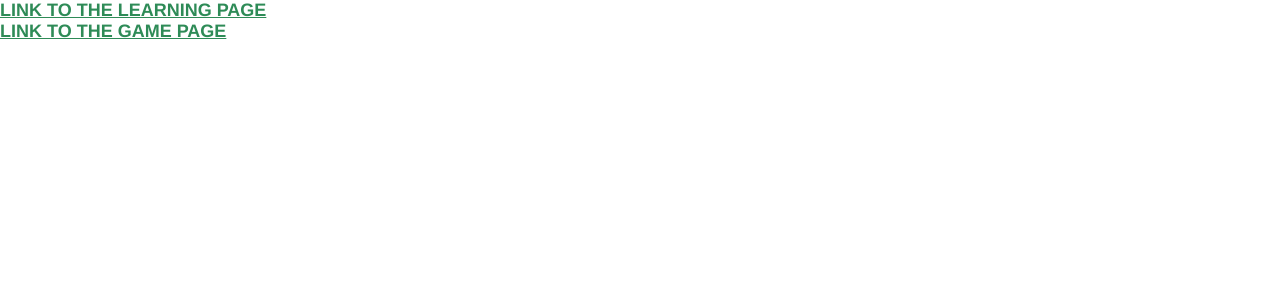
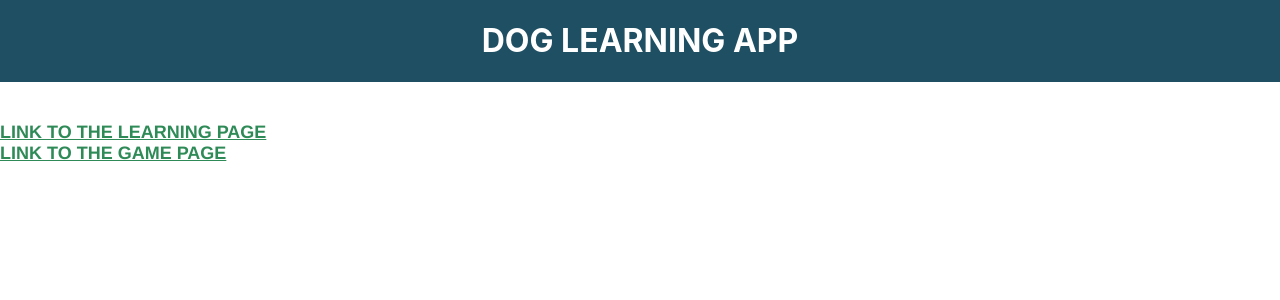
Before and after one commit to robertlangereis/dog-game-project, a React (Create React App) app: page / in a window 1280 px wide. Shown: the top 300 px of the page. Built offline with nearby package versions, Linux system fonts and the light colour scheme; no server answers.

Commit message:
add some css changes

```diff
--- a/src/App.css
+++ b/src/App.css
@@ -4,13 +4,14 @@ html{
 }
 
 body{
+  margin: 0;
   width: 100%;
   height: 100%;
   background-color: white;
 }
 
 .App, .main {
-  position:absolute;
+  /* position:absolute; */
   top:0;
   bottom:0;
   left:0;
--- a/src/components/DogGame/DogGame.css
+++ b/src/components/DogGame/DogGame.css
@@ -4,16 +4,6 @@
 
 header{
   height: 7em;
-}
-
-#home {
-  position: absolute;
-  left: 10px;
-}
-
-h1 {
-  display: block;
-  text-align: center;
 }
 
 .winner-img{
@@ -35,7 +25,7 @@ h1 {
 button {
   color: white;
   font-weight: bold;
-  background-color: rgb(44, 90, 150);
+  background-color: rgb(45, 90, 150);
   height: 5em;
   width: 15em;
   border-radius: 1em;
--- a/src/components/DogGame/DogGame.js
+++ b/src/components/DogGame/DogGame.js
@@ -2,7 +2,9 @@ import React, { Component } from 'react'
 import { Link } from 'react-router-dom'
 import './DogGame.css'
 import home from '../../img/baum-haus.png'
+import list from '../../img/happy-dog.png'
 import {rightAnswer, wrongAnswer, nextQuestion} from '../../actions/gameOneActions'
+
 
 export default class DogGame extends Component {
 
@@ -34,9 +36,11 @@ export default class DogGame extends Component {
         const newArray = array.sort((a, b) => 0.5 - Math.random())
         return (
             <div className='dog-game'>
-                <header>
+                <header
+                className="navigation">
+                    <Link to="/dog-list" className="link"><img id="list" src={list} alt="list" /></Link>
+                    <h1> Dog Game </h1>
                     <Link to="/"><img id="home" src={home} alt="home" /></Link>
-                    <h1> Dog Game</h1>
                 </header>
 
                 <main>
--- a/src/components/DogListPage/DogList/DogsList.js
+++ b/src/components/DogListPage/DogList/DogsList.js
@@ -1,6 +1,8 @@
 import React, { Component } from 'react'
 import { Link } from 'react-router-dom'
 import './DogsList.css'
+import home from '../../../img/baum-haus.png'
+import list from '../../../img/happy-dog.png'
 
 export default class DogsList extends Component {
   renderDogBreed(breed) {
@@ -11,10 +13,13 @@ export default class DogsList extends Component {
 
   render() {
     const { dogBreeds } = this.props
-    console.log('from DogsList.js:', this.dogBreeds)
     return (
       <div className="dogs-list">
-        <h1>Dogs List</h1>
+        <div className="navigation">
+          <Link to="/dog-list" className="link"><img id="list" src={list} alt="list" /></Link>
+          <h1>Dogs List</h1>
+          <Link to="/" className="link"><img id="home" src={home} alt="home" /></Link>
+        </div>
 
         {!dogBreeds && 'Loading...'}
 
--- a/src/components/DogListPage/DogList/DogsListContainer.js
+++ b/src/components/DogListPage/DogList/DogsListContainer.js
@@ -2,7 +2,6 @@ import React, { Component } from 'react'
 import DogsList from './DogsList'
 import { connect } from 'react-redux'
 import { getList } from '../../../actions/setList'
-import { Link } from 'react-router-dom'
 
 class DogsListContainer extends Component {
   componentDidMount() {
@@ -11,14 +10,12 @@ class DogsListContainer extends Component {
 
   render() {
     return <div>
-      <Link to="/">Go back to the index</Link>
       <DogsList dogBreeds={this.props.dogBreeds} />
     </div>
   }
 }
 
 const mapStateToProps = state => {
-  // console.log('DogListContainer state ',state.dogs)
   return { dogBreeds: state.dogs.dogBreeds}
 }
 
--- a/src/components/DogListPage/DogSpfBreed/DogBreedImages.css
+++ b/src/components/DogListPage/DogSpfBreed/DogBreedImages.css
@@ -1,3 +1,14 @@
+header{
+  height: 7em;
+}
+
+h1 {
+  display: block;
+  text-transform: uppercase;
+  text-align: center;
+  color: white;
+}
+
 .image {
   display: flex;
   flex-direction: column;
@@ -7,20 +18,23 @@
 .dog-image {
   max-width: 400px;
   margin: 10px;
-  border: 5px solid rgb(170, 188, 206);
+  border: 5px solid azure;
 }
 
-.link {
-  display: inline;
-  vertical-align: bottom;
+.navigation {
+  background-color: rgb(30, 79, 98);
+  display: flex;
+  flex-direction: row;
+  justify-content: space-around;
+  height: 10%;
+  margin-bottom: 40px;
 }
 
 #home {
-  height: 100px;
+  height: 4em;
 }
 
 #list {
-  position: relative;
-  height: 80px;
-  bottom: 10px;
+  margin-top: 0.5em;
+  height: 3em;
 }
--- a/src/components/DogListPage/DogSpfBreed/DogBreedImages.js
+++ b/src/components/DogListPage/DogSpfBreed/DogBreedImages.js
@@ -9,10 +9,9 @@ export default (props) => {
     const { images } = props
     return (
         <div className="dog-breed-images">
-
             <div className="navigation">
+                <Link to="/dog-list" className="link"><img id="list" src={list} alt="list" /></Link>
                 <h1>{props.breed} Images</h1>
-                <Link to="/dog-list" className="link"><img id="list" src={list} alt="list" /></Link>
                 <Link to="/" className="link"><img id="home" src={home} alt="home" /></Link>
             </div>
 
--- a/src/components/HomePage/HomePageContainer.js
+++ b/src/components/HomePage/HomePageContainer.js
@@ -11,12 +11,17 @@ class HomePageContainer extends Component {
 
   render() {
     return (
-      <div class='main'>
-        <div class='navegation'>
-          <Link to='/dog-list' class='link'>Link to the learning page</Link>
+      <div>
+        <div class='navigation'>
+          <h1>Dog Learning APP</h1>
         </div>
-        <div class='navegation'>
-          <Link to='/dog-game' class='link'>Link to the game page</Link>
+        <div>
+          <div class='links'>
+            <Link to='/dog-list' class='link'>Link to the learning page</Link>
+          </div>
+          <div class='links'>
+            <Link to='/dog-game' class='link'>Link to the game page</Link>
+          </div>
         </div>
       </div>
     )
--- a/src/index.js
+++ b/src/index.js
@@ -16,7 +16,4 @@ ReactDOM.render(
 	document.getElementById('root')
 )
 
-// If you want your app to work offline and load faster, you can change
-// unregister() to register() below. Note this comes with some pitfalls.
-// Learn more about service workers: https://bit.ly/CRA-PWA
 serviceWorker.unregister();
```
